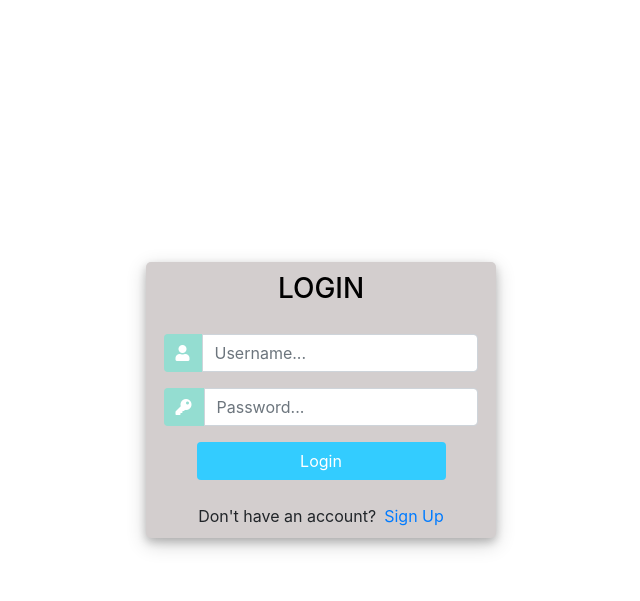
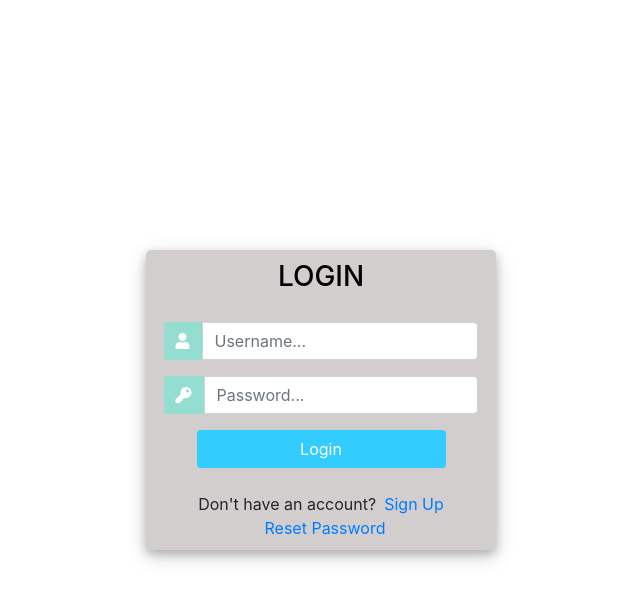
Before and after one commit to assh/drone, a Django app: page /login/ in a window 1280 px wide. Shown: the top 601 px of the page, without its empty margins (319-959 px from the left). Run offline with Django 3.2, Linux system fonts and the light colour scheme; some libraries are stand-ins or nearby versions.

Commit message:
updated reset pages

```diff
--- a/drman/accounts/templates/accounts/login.html
+++ b/drman/accounts/templates/accounts/login.html
@@ -113,6 +113,9 @@
 					<div class="d-flex justify-content-center links">
 						Don't have an account? <a href="{% url 'register' %}" class="ml-2">Sign Up</a>
 					</div>
+					<div class="d-flex justify-content-center links">
+						<a href="{% url 'register' %}" class="ml-2">Reset Password</a>
+					</div>
 
 				</div>
 			</div>
--- a/drman/accounts/urls.py
+++ b/drman/accounts/urls.py
@@ -1,5 +1,6 @@
 
 from django.urls import path
+from django.contrib.auth import views as auth_views
 from . import views
 urlpatterns = [
 
@@ -19,6 +20,15 @@ urlpatterns = [
     path('create_drone/', views.createDrone, name='create-drone'),
     path('update_drone/<str:pk>', views.updateDrone, name='update-drone'),
     path('my_mission/', views.mymission, name='my-mission'),
-    path('my_drone/<str:pk>',views.my_drone,name='my-drone'),
-    path('launch_drone/<str:pk>',views.launch_drone,name='launch-drone'),
+    path('my_drone/<str:pk>', views.my_drone, name='my-drone'),
+    path('launch_drone/<str:pk>', views.launch_drone, name='launch-drone'),
+
+    path('reset_password/', auth_views.PasswordResetView.as_view(),
+         name='reset_password'),
+    path('reset_password_done/', auth_views.PasswordResetDoneView.as_view(),
+         name='password_reset_done'),
+    path('reset/<uidb64>/<token>/', auth_views.PasswordResetConfirmView.as_view(),
+         name='password_reset_confirm'),
+    path('reset_password_complete/', auth_views.PasswordResetCompleteView.as_view(),
+         name='password_reset_complete'),
 ]
```
Also changed, not shown: drman/drman/settings.py (+10 -1 lines).
